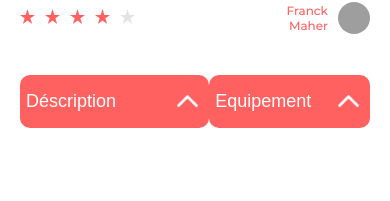
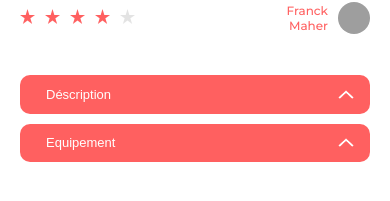
Before and after one commit to MatheoDev404/Kasa, a React (Create React App) app: page /logement/0979876d in a window 390 px wide. Shown: the part 507-708 px from the top of the page. Built offline with nearby package versions, Linux system fonts and the light colour scheme; grey boxes are pictures that could not be loaded.

Commit message:
Ajout
 + Collapse responsive scss
 + Logement responsivve scss

```diff
--- a/src/styles/components/_Collapse.scss
+++ b/src/styles/components/_Collapse.scss
@@ -9,14 +9,23 @@
     background-color: $primary-color;
     align-items: center;
     &__title {
-      font-size: 18px;
+      padding-left: 20px;
+      font-size: 13px;
       font-weight: 500;
+      @include media-min($media-desktop) {
+        font-size: 18px;
+      }
     }
     &__arrow {
-      width: 23px;
-      height: 14px;
+      width: 16px;
+      height: 9px;
       margin-left: auto;
-      margin-right: 1vw;
+      margin-right: 10px;
+      @include media-min($media-desktop) {
+        width: 24px;
+        height: 13px;
+        margin-right: 20px;
+      }
     }
     .arrow--up {
       transition: transform 0.5s ease;
@@ -30,23 +39,34 @@
   &__content {
     position: relative;
     overflow: hidden;
-    background-color: green;
+    background-color: #f7f7f7;
     border-radius: 0 0 10px 10px;
     margin-top: -10px;
     z-index: -1;
-    font-size: 18px;
+    font-size: 12px;
     font-weight: 400;
     color: $primary-color;
     line-height: 142%;
-    height: 100%;
+    @include media-min($media-desktop) {
+      font-size: 18px;
+    }
+
     &--text {
-      padding: 30px 20px 0px;
+      padding: 30px 15px 20px;
       margin: 0;
+      height: 100%;
+      @include media-min($media-desktop) {
+        padding: 40px 20px 30px;
+      }
     }
     &--list {
       list-style-type: none;
       margin: 0;
-      padding: 30px 20px 0px;
+      padding: 30px 15px 20px;
+      height: 100%;
+      @include media-min($media-desktop) {
+        padding: 40px 20px 30px;
+      }
     }
   }
 }
--- a/src/styles/pages/_Logement.scss
+++ b/src/styles/pages/_Logement.scss
@@ -88,5 +88,18 @@
   }
   &__info--flexContainer {
     display: flex;
+    flex-wrap: wrap;
+    @include media-min($media-desktop) {
+      flex-wrap: nowrap;
+    }
+    div {
+      &:first-child {
+        margin-right: 0px;
+        margin-bottom: 20px;
+        @include media-min($media-desktop) {
+          margin-right: 70px;
+        }
+      }
+    }
   }
 }
```
